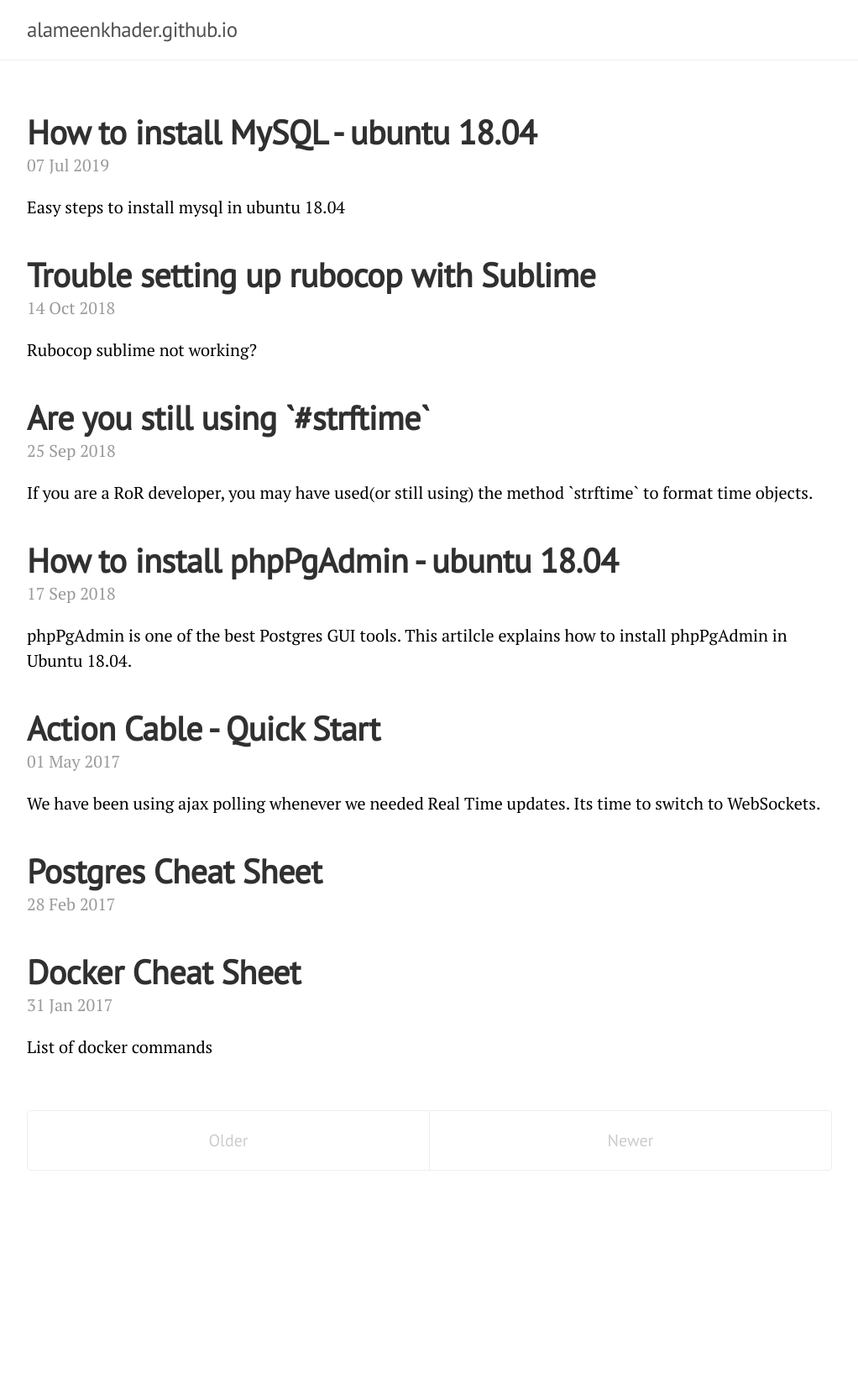
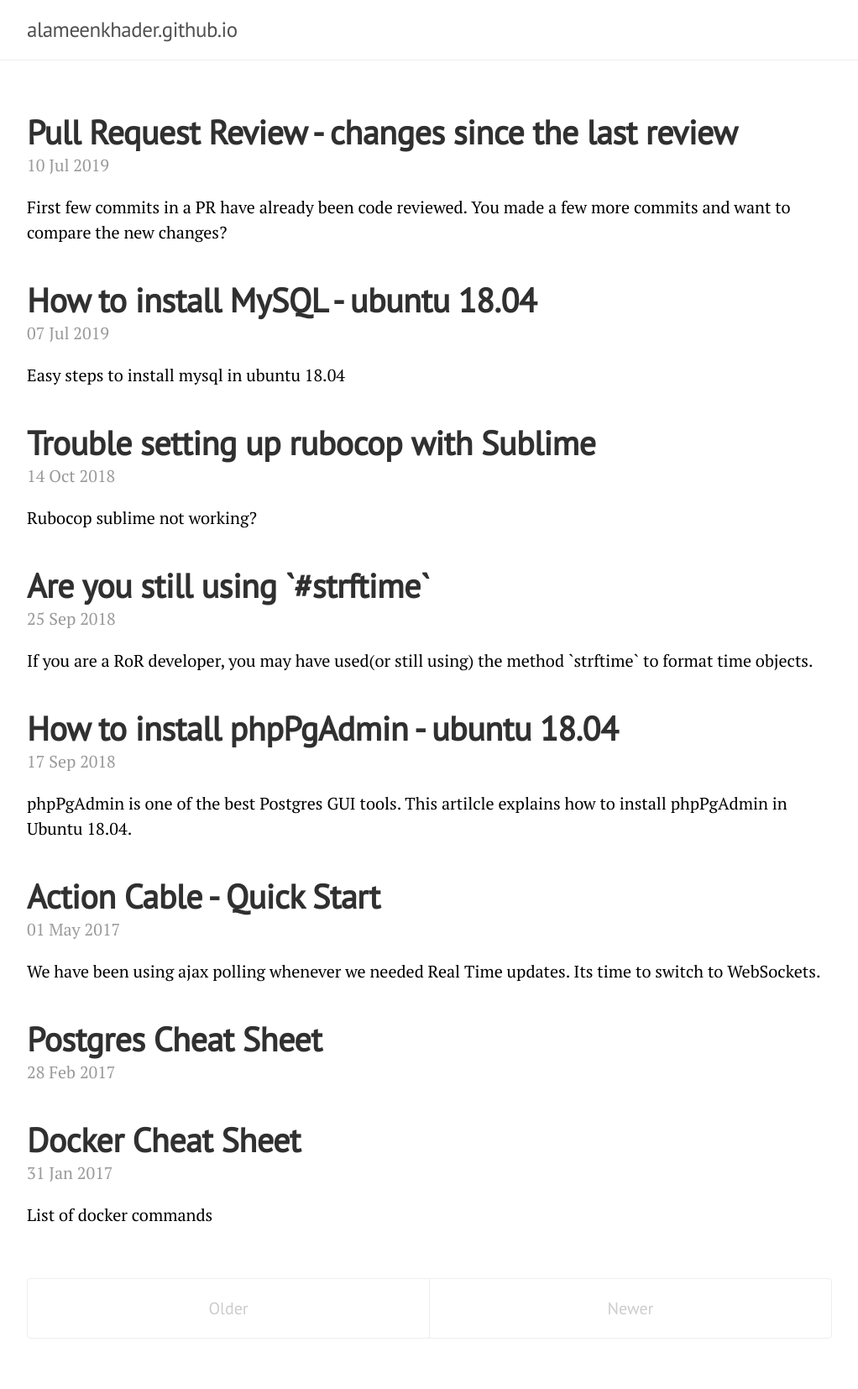
Before and after one commit to alameenkhader/alameenkhader.github.io, a Jekyll site: the page built from index.html, in a window 1280 px wide. Shown: the whole page at 84% size, without its empty margins (128-1150 px from the left). Built offline with Jekyll 4.4.1, drawn with Linux system fonts in a browser that asks for light colours; the list of posts is cut into pages by our own code; before the commit the page ends 1454 px from its top, so only the background shows below that.

Commit message:
new post - pr review - compare changes since review

```diff
--- a/_config.yml
+++ b/_config.yml
@@ -10,7 +10,7 @@ plugins:             [jekyll-paginate, jekyll-seo-tag, jekyll-sitemap]
 # Setup
 title:               alameenkhader.github.io
 description:         ''
-url:                 alameenkhader.github.io
+url:                 http://alameenkhader.github.io
 tagline:             ''
 baseurl:             ''
 paginate:            20
--- /dev/null
+++ b/_posts/2019-07-11-changes-since-the-last-review.md
@@ -0,0 +1,16 @@
+---
+title: Pull Request Review - changes since the last review
+layout: post
+date: 2019-07-11 02:44:26 +0530
+description: First few commits in a PR have already been code reviewed. You made a few more commits and want to compare the new changes?
+---
+
+
+
+Here is the scenario, first few commits in a PR have already been code reviewed. You made a few more commits and want the reviewer to focus in on those on Github.
+
+        https://github.com/<org>/<repo>/pull/4092/files/<last-commit-id-when-reviewed>..HEAD
+
+Example:
+
+        https://github.com/72pulses/apidoco/pull/46/files/4186f88..HEAD
```
